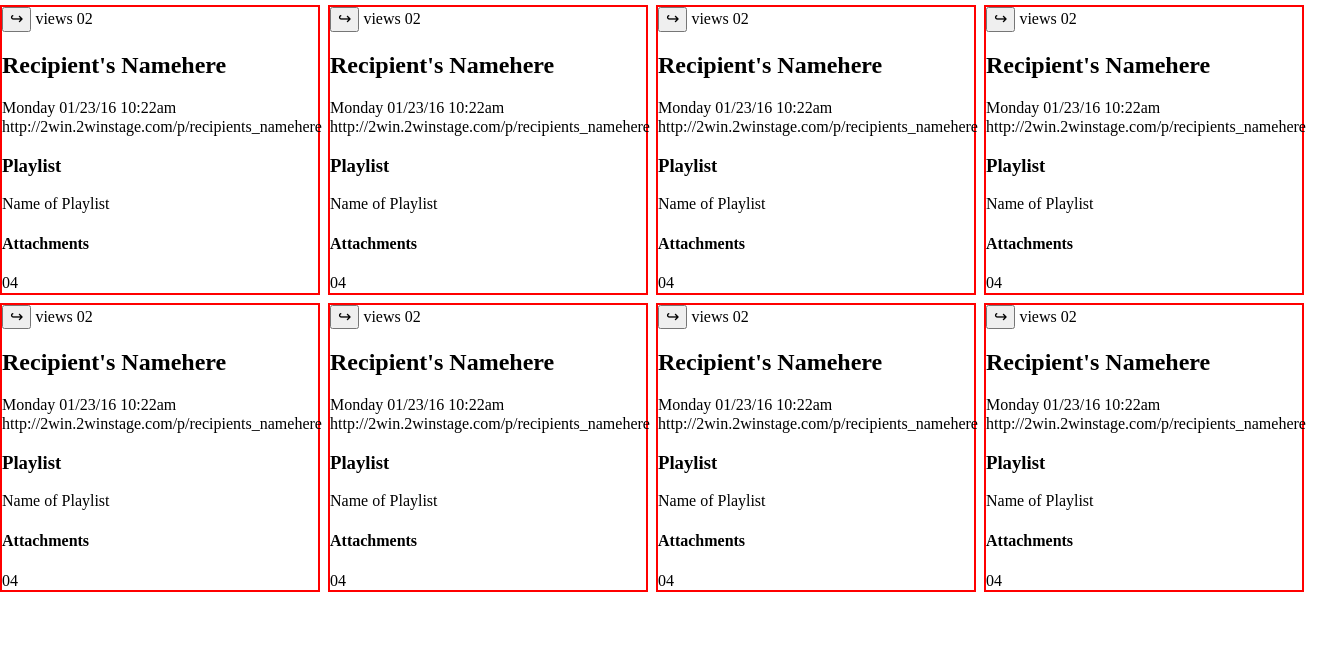
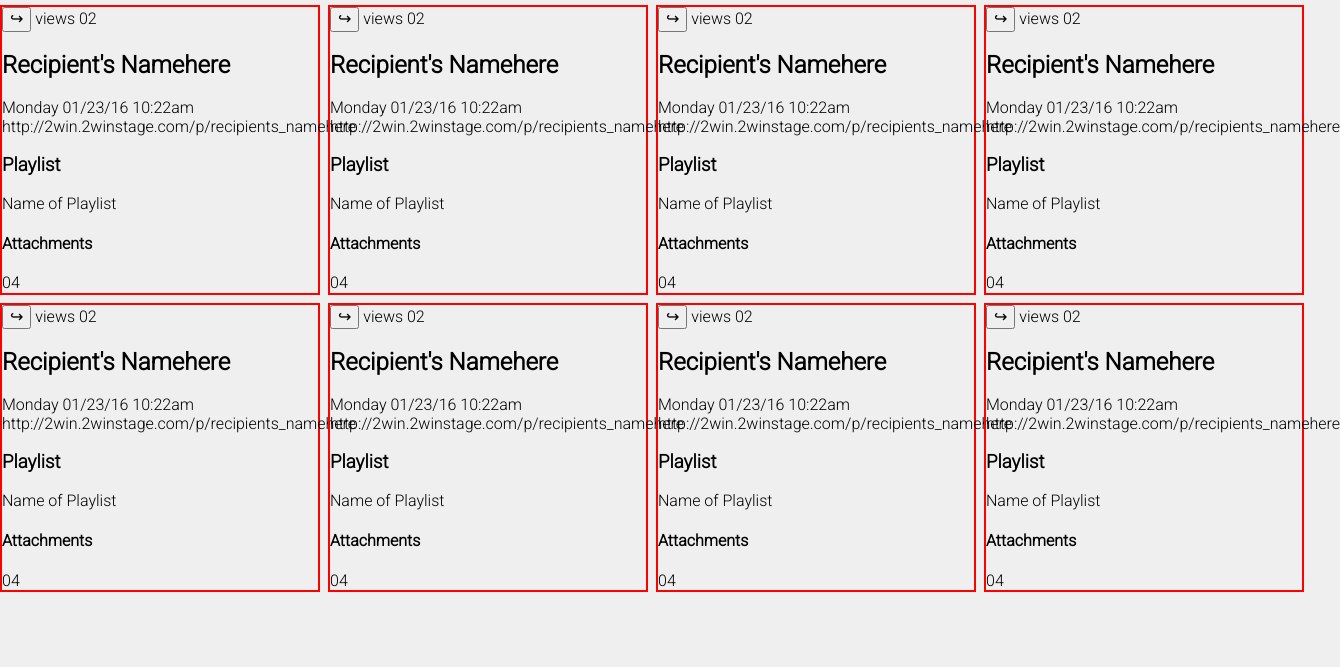
Before and after one commit to reneeswick/staticComp, a website: page index.html in a window 1280 px wide. Shown: the part 133-800 px from the top of the page, 1340 px wide, since content can reach past the window. Drawn offline with Linux system fonts and the light colour scheme.

Commit message:
Add background colors to main

```diff
--- a/index.html
+++ b/index.html
@@ -7,6 +7,9 @@
     <title> Static Comp Challenge </title>
     <!-- <link rel= "normalize-stylesheet" href= "../node_modules/normalize.css/normalize.css"> -->
     <link rel= "stylesheet" href= "./styles.css">
+    <link rel="preconnect" href="https://fonts.googleapis.com">
+    <link rel="preconnect" href="https://fonts.gstatic.com" crossorigin>
+    <link href="https://fonts.googleapis.com/css2?family=Roboto:wght@300&display=swap" rel="stylesheet">
   </head>
   <body>
     <header>
--- a/styles.css
+++ b/styles.css
@@ -6,6 +6,8 @@ html {
 body {
   margin: 0;
   min-height: 100vh;
+  background-color: #efefef;
+  font-family: 'Roboto', sans-serif;
 }
 
 main {
@@ -29,6 +31,7 @@ header {
   display: grid;
   grid-template-rows: 1fr 1fr;
   grid-gap: 10px;
+  background-color: #2b2b2b;
 }
 
 /* nav {
```
